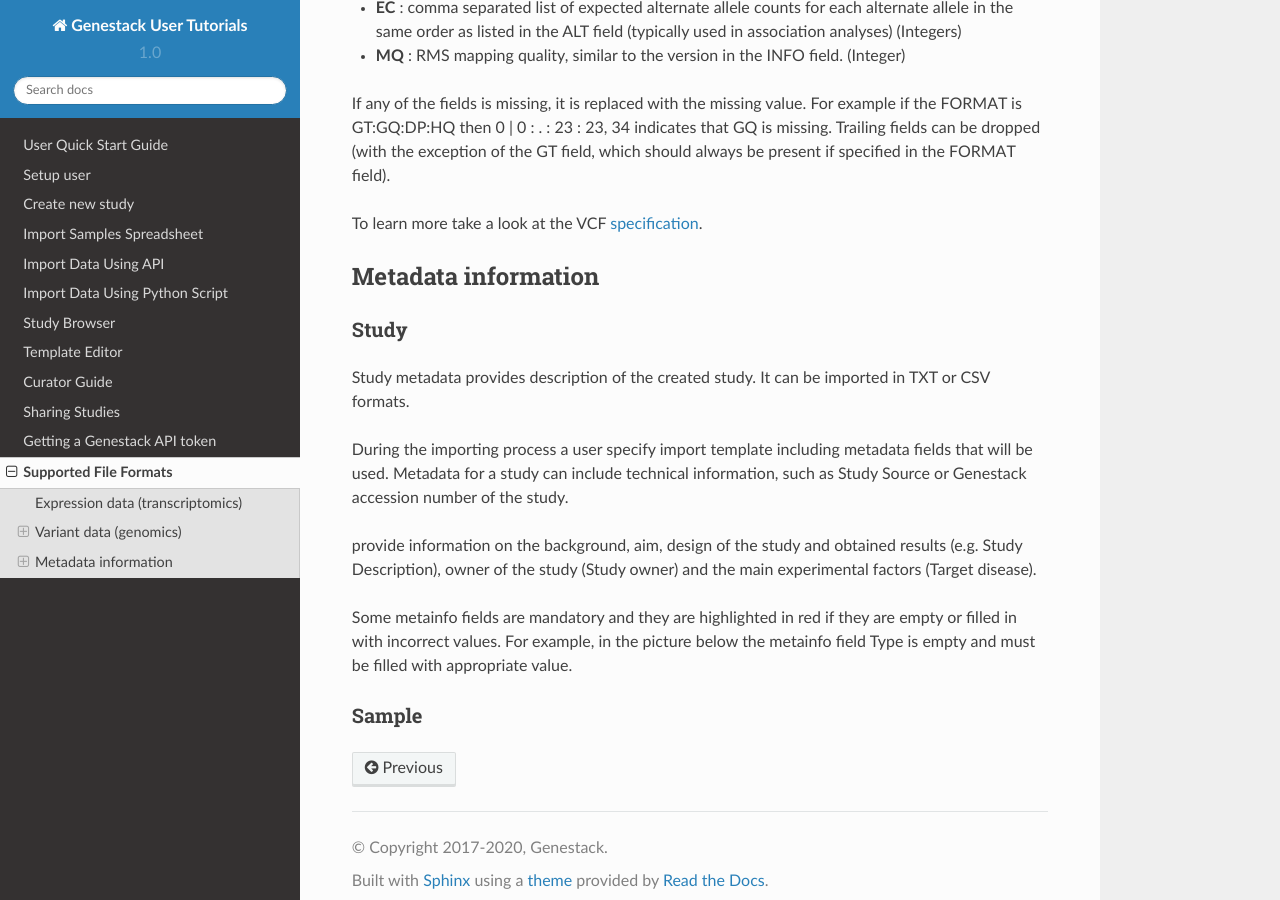
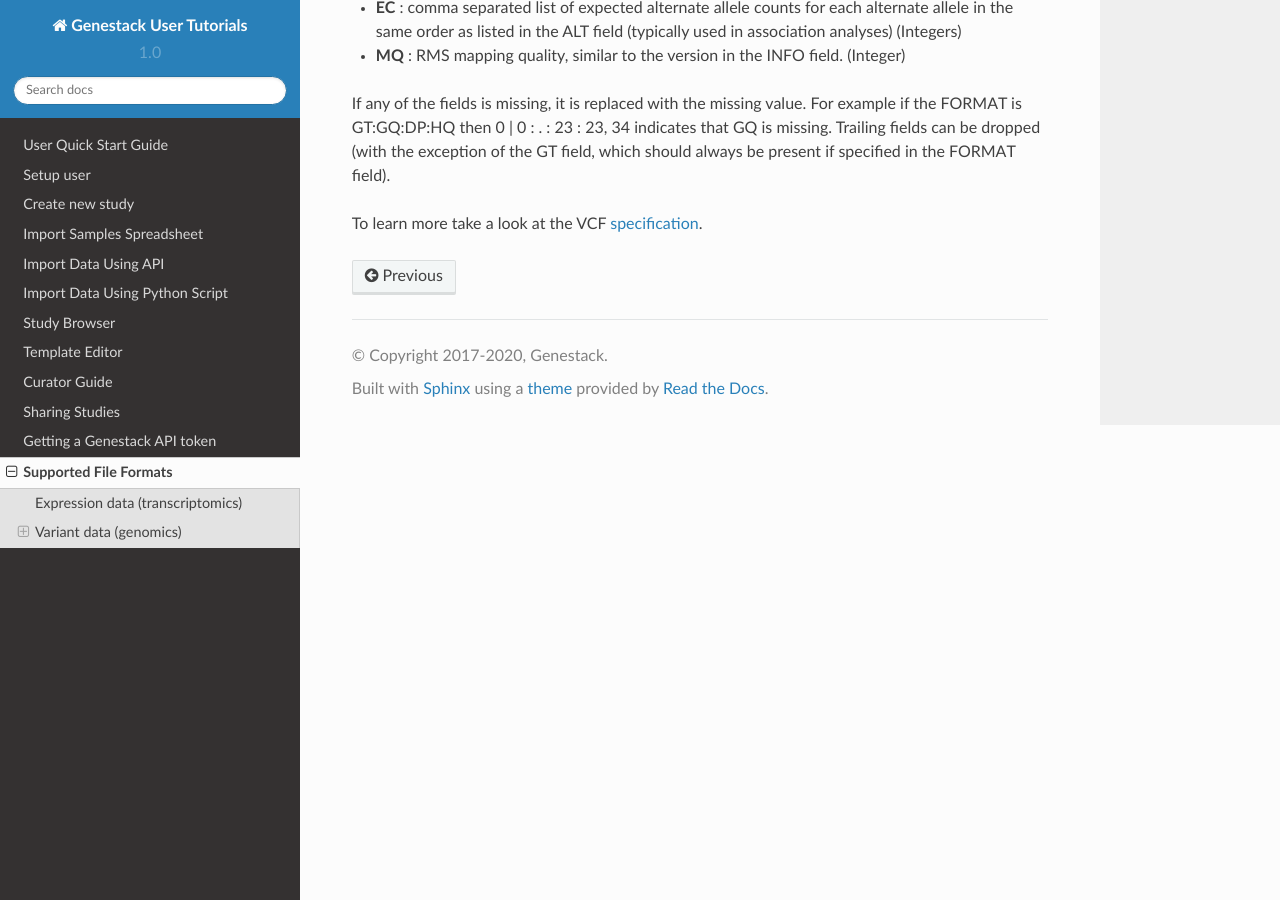
Before and after one commit to genestack/user-guide, a Sphinx documentation site: the page built from source/doc-odm-user-guide/supported-formats.rst, in a window 1280 px wide and 900 px high, scrolled down 6027 px. Built offline with Sphinx 7.4.7 and the Read the Docs theme 2.0.0, drawn with Linux system fonts in a browser that asks for light colours.

Commit message:
remove facs and incomplete sample/study metadata descriptions

```diff
--- a/source/doc-odm-user-guide/supported-formats.rst
+++ b/source/doc-odm-user-guide/supported-formats.rst
@@ -174,56 +174,3 @@ If any of the fields is missing, it is replaced with the missing value. For exam
 To learn more take a look at the VCF specification_.
 
 .. _VCF specification: https://samtools.github.io/hts-specs/VCFv4.3.pdf
-
-
-.. Flow cytometry data
-   -------------------
-
-.. Flow cytometry data can be stored with data in a **FACS (.facs)** file and metadata in TXT file.
-
-.. Data files
-   **********
-.. A .facs tab-delimited file. The first columns describes features; subsequent columns correspond to samples, one per column.
-
-.. .. image:: images/facs-signals.png
-   :scale: 75 %
-   :align: center
-
-.. Each row in the file is one feature:
-
-.. Cytokine MFI —  just one protein identifier. MFI = Mean/Median Fluorescence Intensity.
-  Cell counts — a combination of cell markers (=genes/proteins) and modifiers: positive (+), negative (-), high(hi), low(lo), intermediate(int).
-  MFI_CellMarker — like counts, but the intensity of one particular cell marker on a given cell subpopulation defines as for counts is measured.
-  Percentage — like counts, but the percentage of cells positive/negative for a particular cell marker relative to the parent population as defined like for cell counts is provided.
-
-.. Cell populations can have nicknames, e.g. CD45+CD3+CD4+FOXP3+ (’MarkerCombination’) cells are also called Tregs.
-
-.. Metadata file
-   *************
-.. Metadata (annotation) about FACS data samples can be supplied as a tab-delimited table text file. Each row is one sample, each column is one property type (the first column contains unique identifiers of each sample).
-
-.. .. image:: images/facs-annot.png
-   :scale: 55 %
-   :align: center
-
-
-Metadata information
---------------------
-
-Study
-*****
-
-Study metadata provides description of the created study. It can be imported in TXT or CSV formats.
-
-During the importing process a user specify import template including metadata fields that will be used.
-Metadata for a study can include technical information, such as Study Source or Genestack accession number of the study.
-
-provide information on the background, aim, design of the study and obtained results (e.g. Study Description), owner of the study (Study owner)
-and the main experimental factors (Target disease).
-
-Some metainfo fields are mandatory and they are highlighted in red if they are empty or filled in with incorrect values.
-For example, in the picture below the metainfo field Type is empty and must be filled with appropriate value.
-
-
-Sample
-******
```
